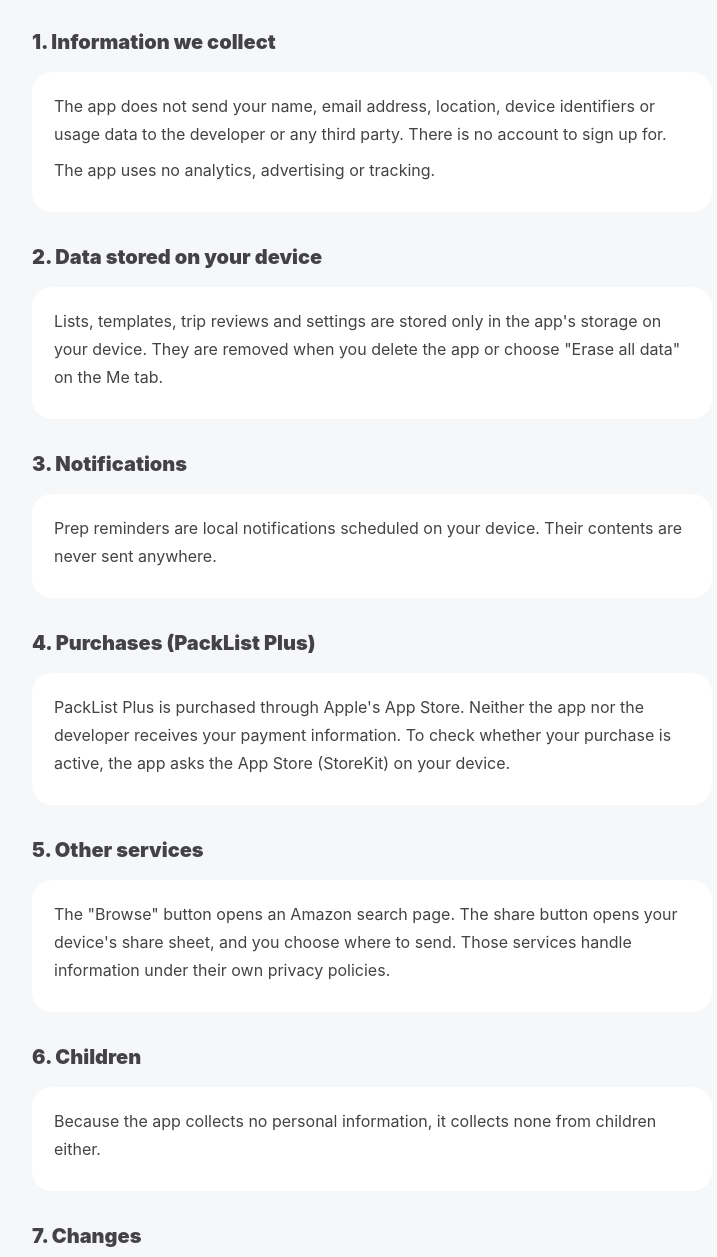
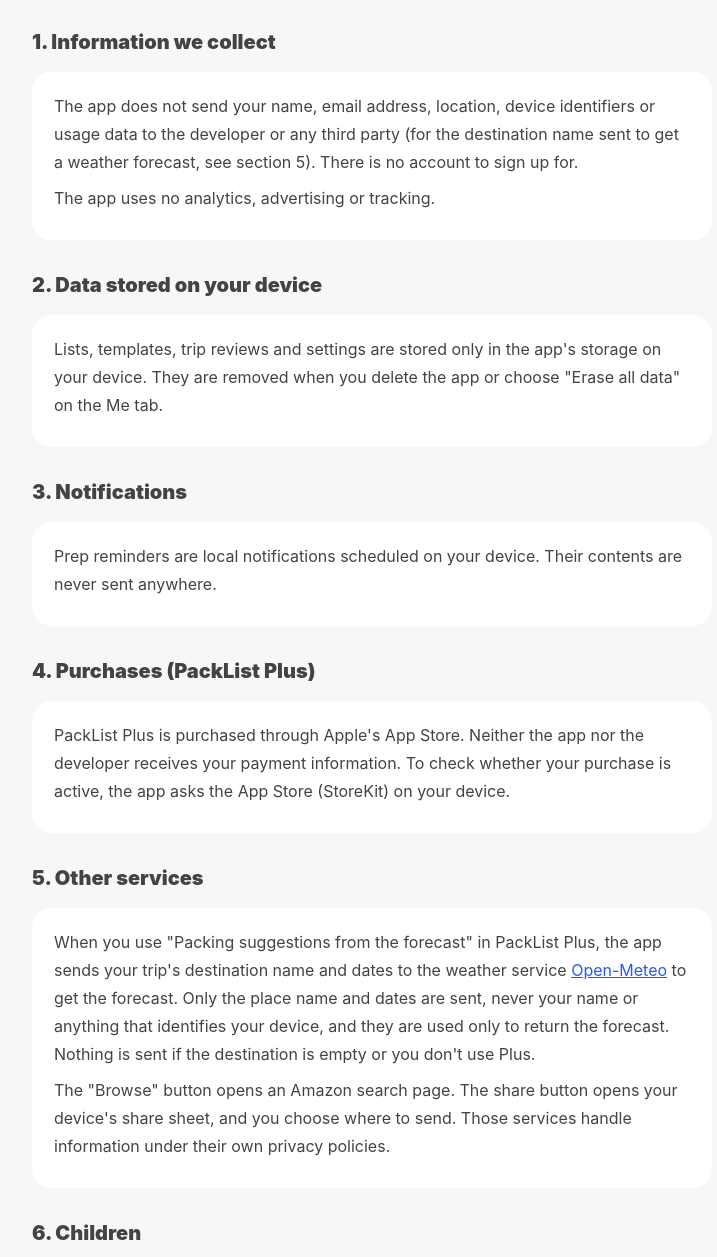
Before and after one commit to shopippi/packlist-support, a plain HTML site: page privacy.html in a window 1280 px wide. Shown: the part 344-1601 px from the top of the page, without its empty margins (268-985 px from the left). Drawn offline with Linux system fonts and the light colour scheme.

Commit message:
Privacy policy: describe the weather forecast lookup (Open-Meteo)
Co-Authored-By: Claude Opus 5.5 <noreply@anthropic.com>

```diff
--- a/privacy.html
+++ b/privacy.html
@@ -29,7 +29,7 @@
 
   <h2>1. 集める情報</h2>
   <div class="card">
-    <p>本アプリは、名前・メールアドレス・位置情報・端末の識別子・使い方の記録などを、開発者や第三者に送信しません。アカウント登録もありません。</p>
+    <p>本アプリは、名前・メールアドレス・位置情報・端末の識別子・使い方の記録などを、開発者や第三者に送信しません（天気予報のために行き先の地名を送る場合は、5 を見てください）。アカウント登録もありません。</p>
     <p>分析ツール、広告、トラッキングは使っていません。</p>
   </div>
 
@@ -50,6 +50,7 @@
 
   <h2>5. 外部のサービス</h2>
   <div class="card">
+    <p>PackList Plus の「天気予報から持ち物を提案」を使うと、予報を調べるために、旅の行き先の地名と日付を天気予報サービス <a href="https://open-meteo.com/">Open-Meteo</a> に送ります。送るのは地名と日付だけで、名前や端末を識別する情報は送りません。予報を返す以外の目的では使われません。行き先が空のとき、または Plus を使っていないときは何も送りません。</p>
     <p>「探す」ボタンを押すと、Amazon の検索ページが開きます。共有ボタンを押すと、端末の共有画面が開き、送り先は利用者が選びます。リンク先のサービスでの情報の扱いは、それぞれのプライバシーポリシーに従います。</p>
   </div>
 
@@ -78,7 +79,7 @@
 
   <h2>1. Information we collect</h2>
   <div class="card">
-    <p>The app does not send your name, email address, location, device identifiers or usage data to the developer or any third party. There is no account to sign up for.</p>
+    <p>The app does not send your name, email address, location, device identifiers or usage data to the developer or any third party (for the destination name sent to get a weather forecast, see section 5). There is no account to sign up for.</p>
     <p>The app uses no analytics, advertising or tracking.</p>
   </div>
 
@@ -99,6 +100,7 @@
 
   <h2>5. Other services</h2>
   <div class="card">
+    <p>When you use "Packing suggestions from the forecast" in PackList Plus, the app sends your trip's destination name and dates to the weather service <a href="https://open-meteo.com/">Open-Meteo</a> to get the forecast. Only the place name and dates are sent, never your name or anything that identifies your device, and they are used only to return the forecast. Nothing is sent if the destination is empty or you don't use Plus.</p>
     <p>The "Browse" button opens an Amazon search page. The share button opens your device's share sheet, and you choose where to send. Those services handle information under their own privacy policies.</p>
   </div>
 
```
